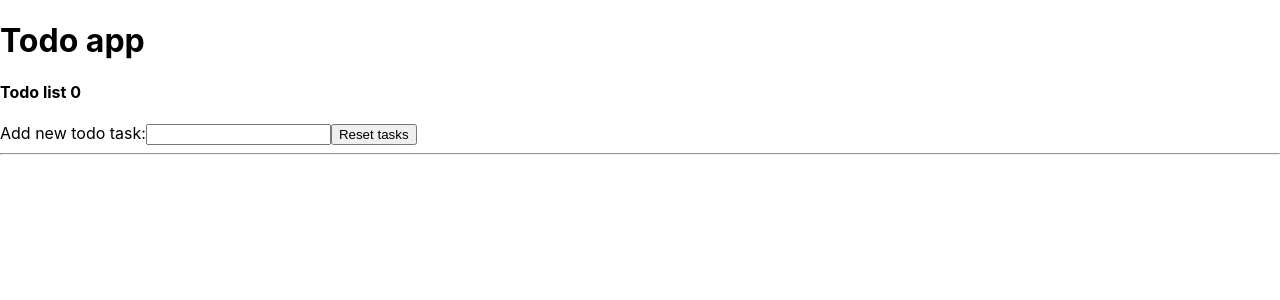
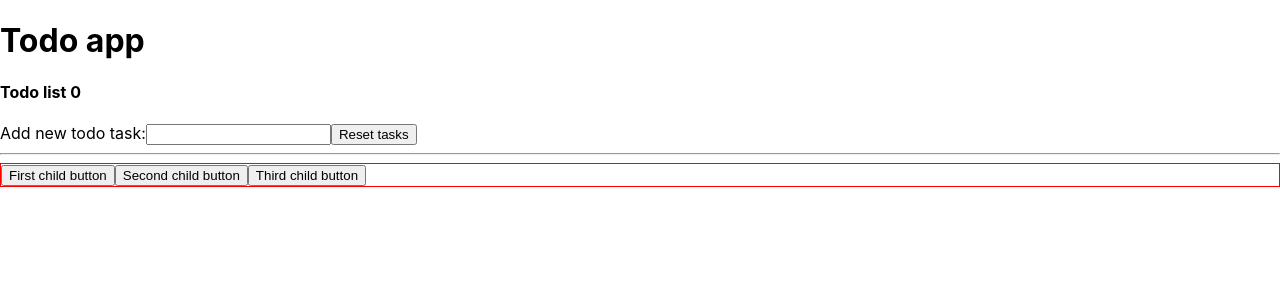
Before and after one commit to josygeorge/interview, a React (Create React App) app in the folder react-state-mgt/react-use-hooks/: page / in a window 1280 px wide. Shown: the top 300 px of the page. Built offline with nearby package versions, Linux system fonts and the light colour scheme; the HTML template or start-up script is replaced by a standard one.

Commit message:
event propogation

```diff
--- a/react-state-mgt/react-use-hooks/src/App.js
+++ b/react-state-mgt/react-use-hooks/src/App.js
@@ -1,9 +1,11 @@
+import EventPropogationApp from "./components/concepts/eventPropogation";
 import Todo from "./components/useReducer.js/Todos";
 
 function App() {
   return (
     <div className="App">
       <Todo />
+      <EventPropogationApp />
     </div>
   );
 }
--- /dev/null
+++ b/react-state-mgt/react-use-hooks/src/components/concepts/eventPropogation.js
@@ -0,0 +1,30 @@
+function EventPropogationApp() {
+    const parentFunction = () => {
+        console.log('Hello from the parent');
+    };
+    const firstChildFunction = () => {
+        console.log('Hello from the first child');
+    };
+    const secondChildFunction = () => {
+        console.log('Hello from the second child');
+    };
+    const thirdChildFunction = () => {
+        console.log('Hello from the third child');
+    };
+    return (
+        <div className="App">
+            <div className="parent-div" style={{ border: '1px solid #ff0000' }} onClick={parentFunction}>
+                <button className="first-child-button" onClick={firstChildFunction}>
+                    First child button
+                </button>
+                <button className="second-child-button" onClick={secondChildFunction}>
+                    Second child button
+                </button>
+                <button className="third-child-button" onClick={thirdChildFunction}>
+                    Third child button
+                </button>
+            </div>
+        </div>
+    );
+}
+export default EventPropogationApp;
```
